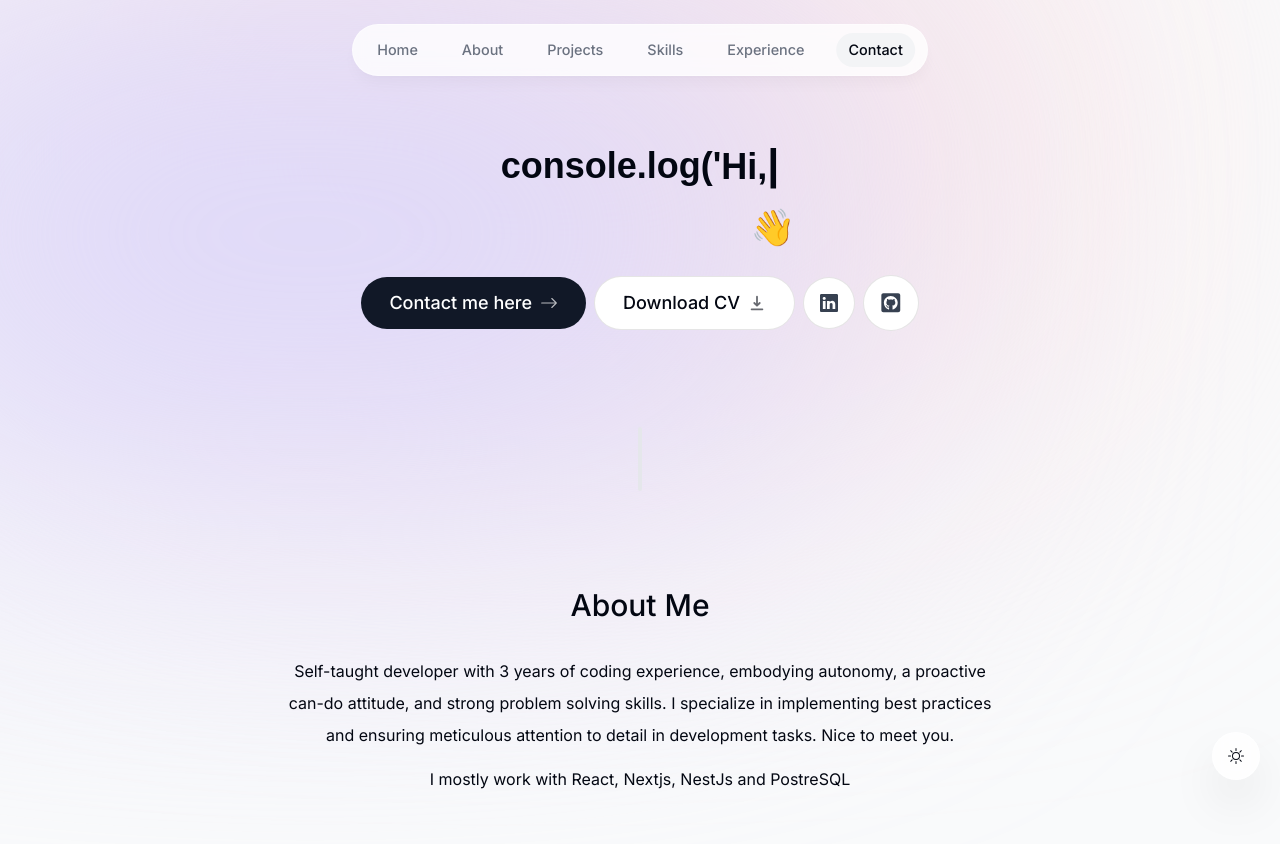
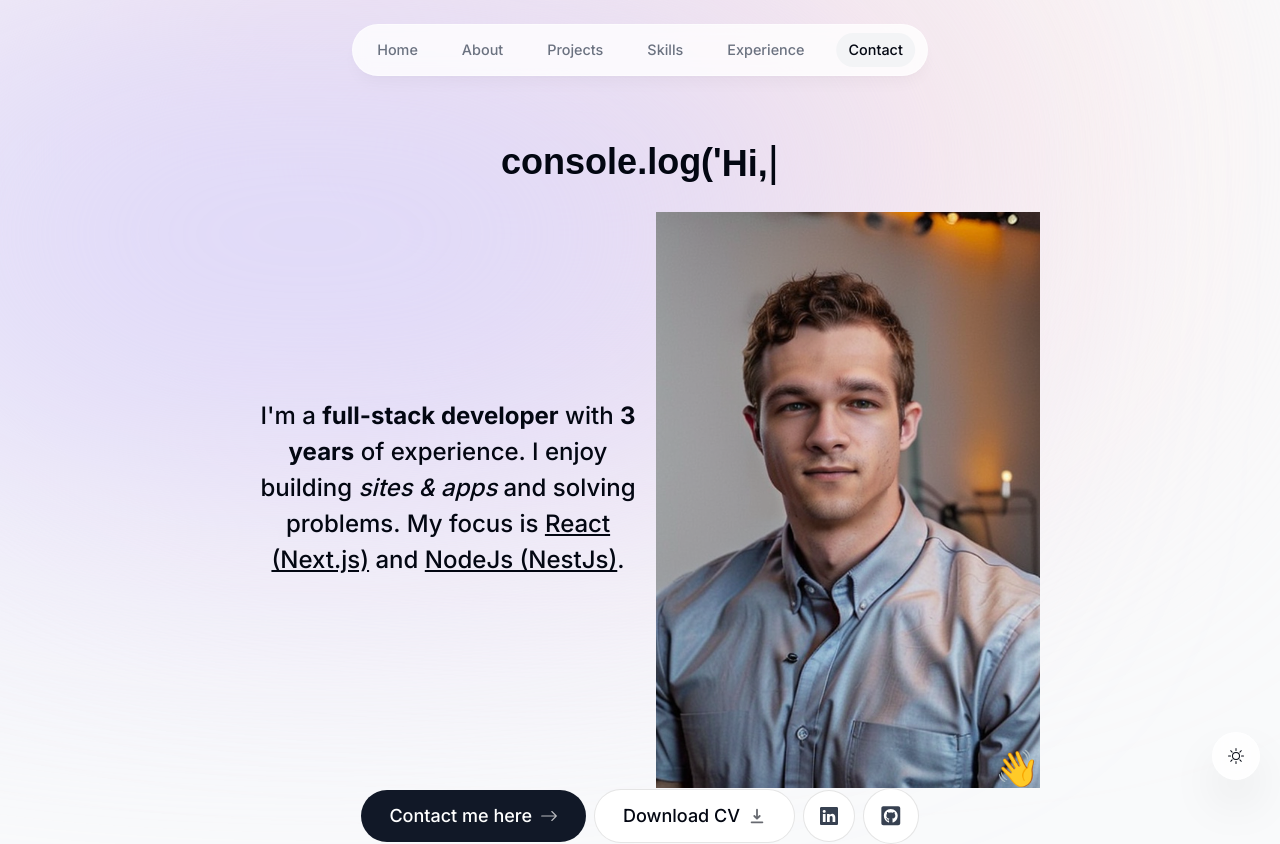
Before and after one commit to JustLenard/Portfolio-Website, a Next.js app: page / in a window 1280 px wide. Shown: the top 844 px of the page. Built offline with nearby package versions, Linux system fonts and the light colour scheme; no server answers; a web font is replaced by a local one.

Commit message:
Ading intro and photo

```diff
--- a/app/globals.css
+++ b/app/globals.css
@@ -23,6 +23,7 @@ html.dark {
 	-webkit-animation: blink 1.1s infinite step-start;
 	animation: blink 1.1s infinite step-start;
 	font-size: larger;
+	font-weight: normal;
 }
 
 @keyframes blink {
--- a/components/TypingSequence.tsx
+++ b/components/TypingSequence.tsx
@@ -1,7 +1,7 @@
 'use client'
 
 import { getRandomInt } from '@/lib/utils'
-import { useRef } from 'react'
+import { useEffect, useRef } from 'react'
 
 const TypingSequence = () => {
 	const ref1 = useRef<HTMLHeadingElement | null>(null)
@@ -13,6 +13,7 @@ const TypingSequence = () => {
 	const length1 = text.length
 	const length2 = text2.length
 
+	useEffect(() => {
 		/**
 		 * Cursed. Please don't judge
 		 **/
@@ -83,9 +84,10 @@ const TypingSequence = () => {
 		}
 
 		setTimeout(() => typingFunction(0, 0), 2000)
+	}, [length1, length2])
 
 	return (
-		<div className="flex justify-start items-center text-4xl font-bold mb-8 specialfont">
+		<div className="flex justify-start items-center text-4xl font-bold mb-8 specialfont h-9">
 			<h1 ref={ref1} className="caret"></h1>
 			<h1 ref={ref2}></h1>
 		</div>
--- a/components/intro.tsx
+++ b/components/intro.tsx
@@ -9,6 +9,7 @@ import { HiDownload } from 'react-icons/hi'
 import { FaGithubSquare } from 'react-icons/fa'
 import { useSectionInView } from '@/lib/hooks'
 import { useActiveSectionContext } from '@/context/active-section-context'
+import portrait from '@/public/01685-3636284269.png'
 
 export default function Intro() {
 	const { ref } = useSectionInView('Home', 0.5)
@@ -25,7 +26,14 @@ export default function Intro() {
 					className="mb-10 mt-4 px-4 text-2xl font-medium !leading-[1.5] sm:text-2xl flex-1"
 					initial={{ opacity: 0, y: 100 }}
 					animate={{ opacity: 1, y: 0 }}
-				></motion.h1>
+				>
+					I'm a <span className="font-bold">full-stack developer</span> with{' '}
+					<span className="font-bold">3 years</span> of experience. I enjoy building{' '}
+					<span className="italic">sites & apps</span> and solving problems. My focus is{' '}
+					<span className="underline">React (Next.js)</span>
+					{' and '}
+					<span className="underline">NodeJs (NestJs)</span>.
+				</motion.h1>
 
 				<div className="flex items-center justify-center flex-1">
 					<div className="relative">
@@ -37,15 +45,15 @@ export default function Intro() {
 								duration: 0.2,
 							}}
 						>
-							{/* <Image
-								src="mate"
-								alt="Ricardo portrait"
-								width="192"
-								height="192"
+							<Image
+								src={portrait}
+								alt="Vitalie portrait"
+								width="512"
+								height="512"
 								quality="95"
 								priority={true}
-								className="h-24 w-24 rounded-full object-cover border-[0.35rem] border-white shadow-xl"
-							/> */}
+								className=" object-covers hadow-xl"
+							/>
 						</motion.div>
 
 						<motion.span
```
Also changed, not shown: public/01685-3636284269.png (added). Lines whose indentation alone changed are shown as unchanged.
